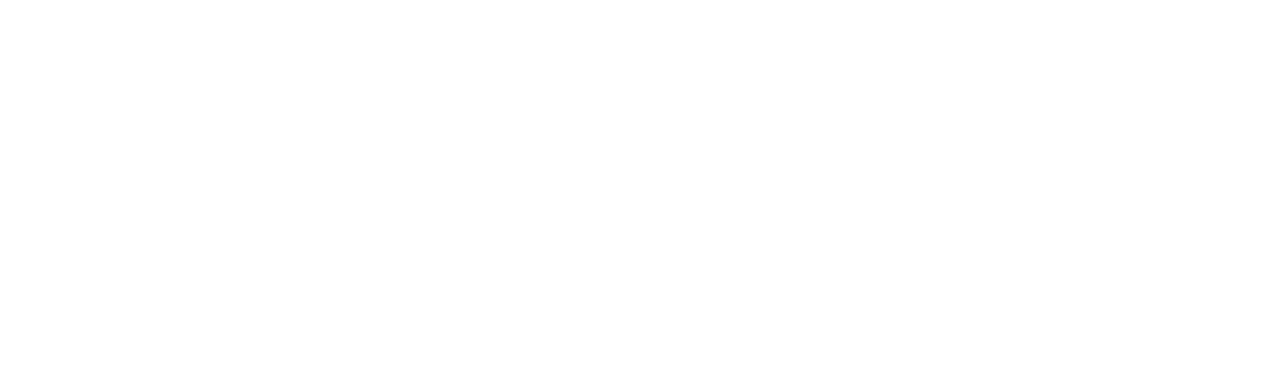
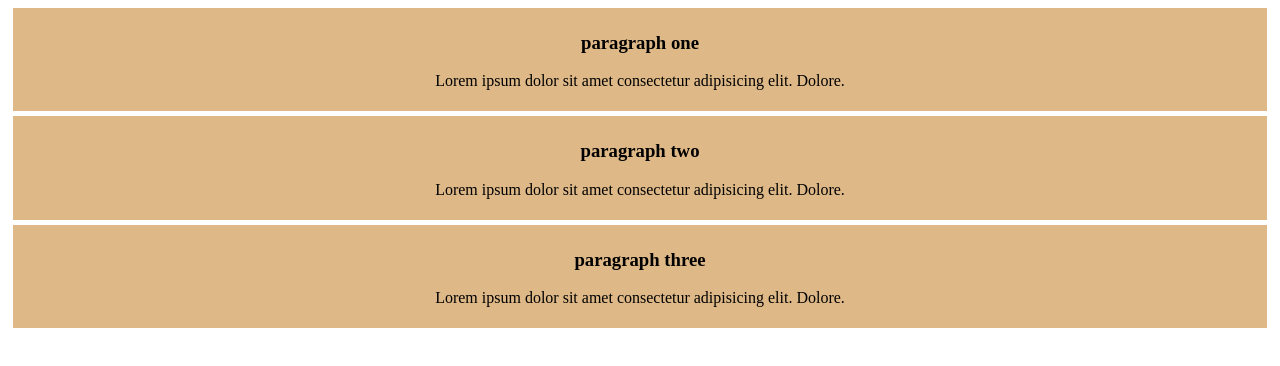
Before and after one commit to M-Arafat61/learning-git, a plain HTML site: page index.html in a window 1280 px wide. Drawn offline with Linux system fonts and the light colour scheme.

Commit message:
added blog with some styles

```diff
--- a/index.html
+++ b/index.html
@@ -4,8 +4,32 @@
     <meta charset="UTF-8">
     <meta name="viewport" content="width=device-width, initial-scale=1.0">
     <title>Learning git and GitHub</title>
+    <link rel="stylesheet" href="styles/style.css">
 </head>
 <body>
-
+    <div>
+        <h3>
+            paragraph one
+        </h3>
+        <p>
+            Lorem ipsum dolor sit amet consectetur adipisicing elit. Dolore.
+        </p>
+    </div>
+    <div>
+        <h3>
+            paragraph two
+        </h3>
+        <p>
+            Lorem ipsum dolor sit amet consectetur adipisicing elit. Dolore.
+        </p>
+    </div>
+    <div>
+        <h3>
+            paragraph three
+        </h3>
+        <p>
+            Lorem ipsum dolor sit amet consectetur adipisicing elit. Dolore.
+        </p>
+    </div>
 </body>
 </html>
--- /dev/null
+++ b/styles/style.css
@@ -0,0 +1,6 @@
+div{
+    background-color: burlywood;
+    margin: 5px;
+    padding: 5px;
+    text-align: center;
+}
```
